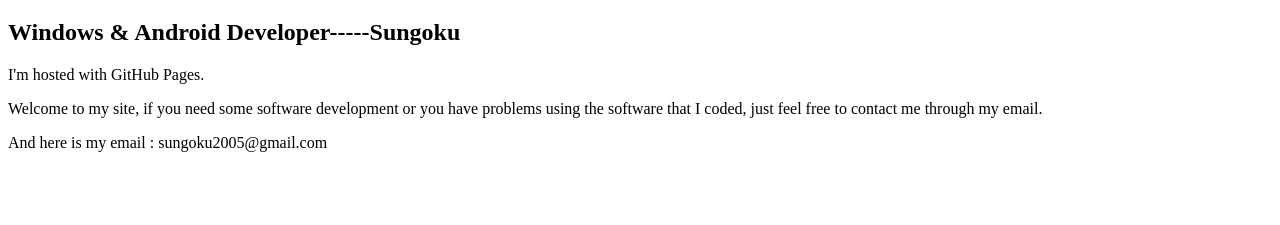
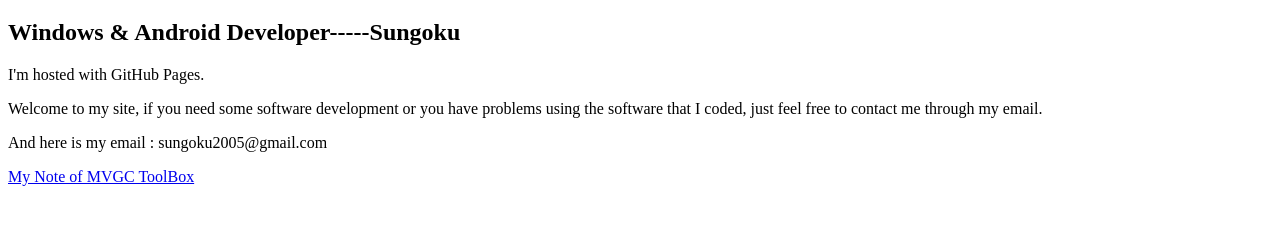
Before and after one commit to sungoku/sungoku.github.io, a plain HTML site: page index.html in a window 1280 px wide. Shown: the part 61-286 px from the top of the page. Drawn offline with Linux system fonts and the light colour scheme.

Commit message:
modify index

```diff
--- a/index.html
+++ b/index.html
@@ -7,6 +7,6 @@
 <p>Welcome to my site, if you need some software development or you have problems using the software that I coded, just feel free to
 contact me through my email.</p>
 <p>And here is my email : sungoku2005@gmail.com</p>
-<p></p>
+<p><a href="./NoteShare/MVGC ToolBox.md">My Note of MVGC ToolBox</a></p>
 </body>
 </html>
```
